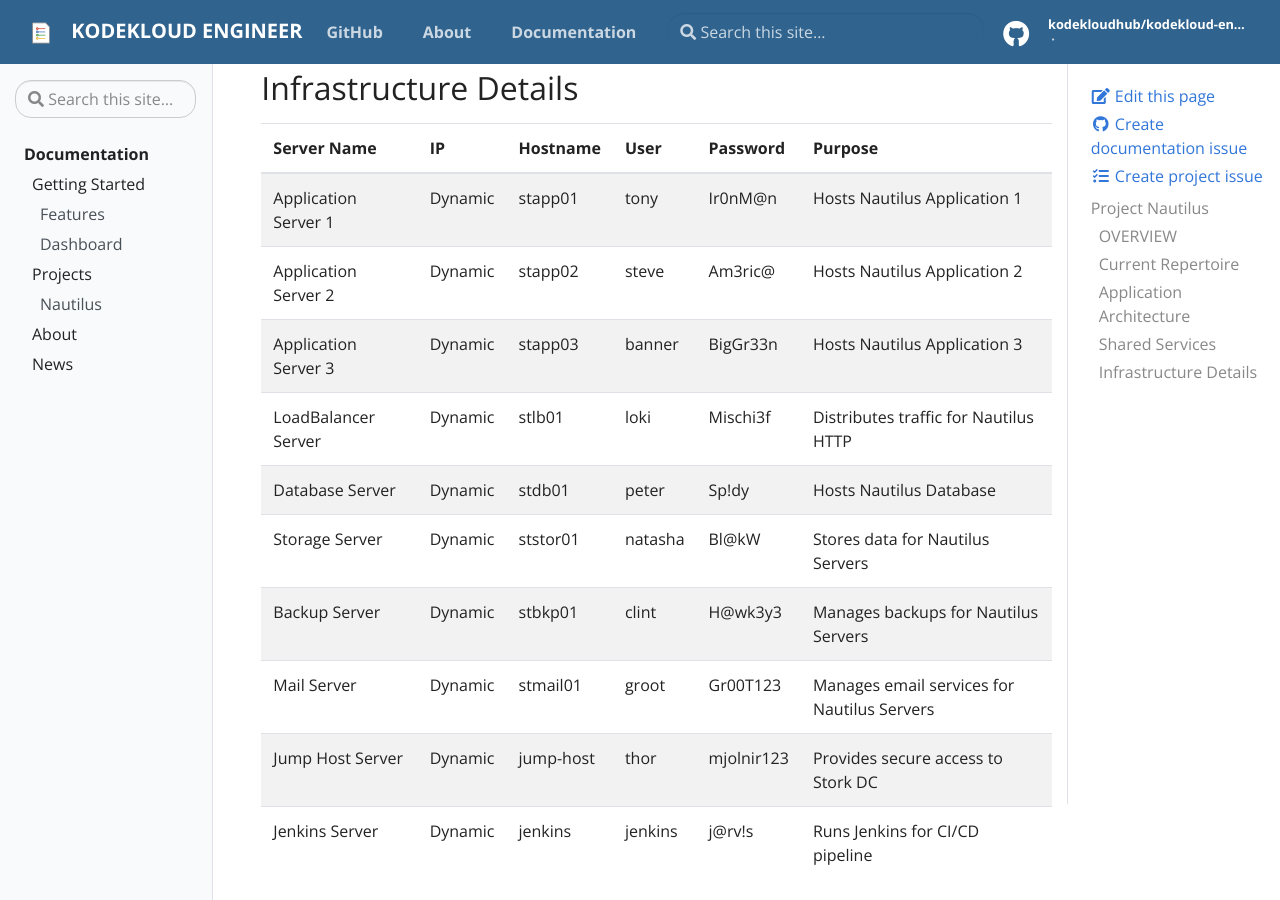
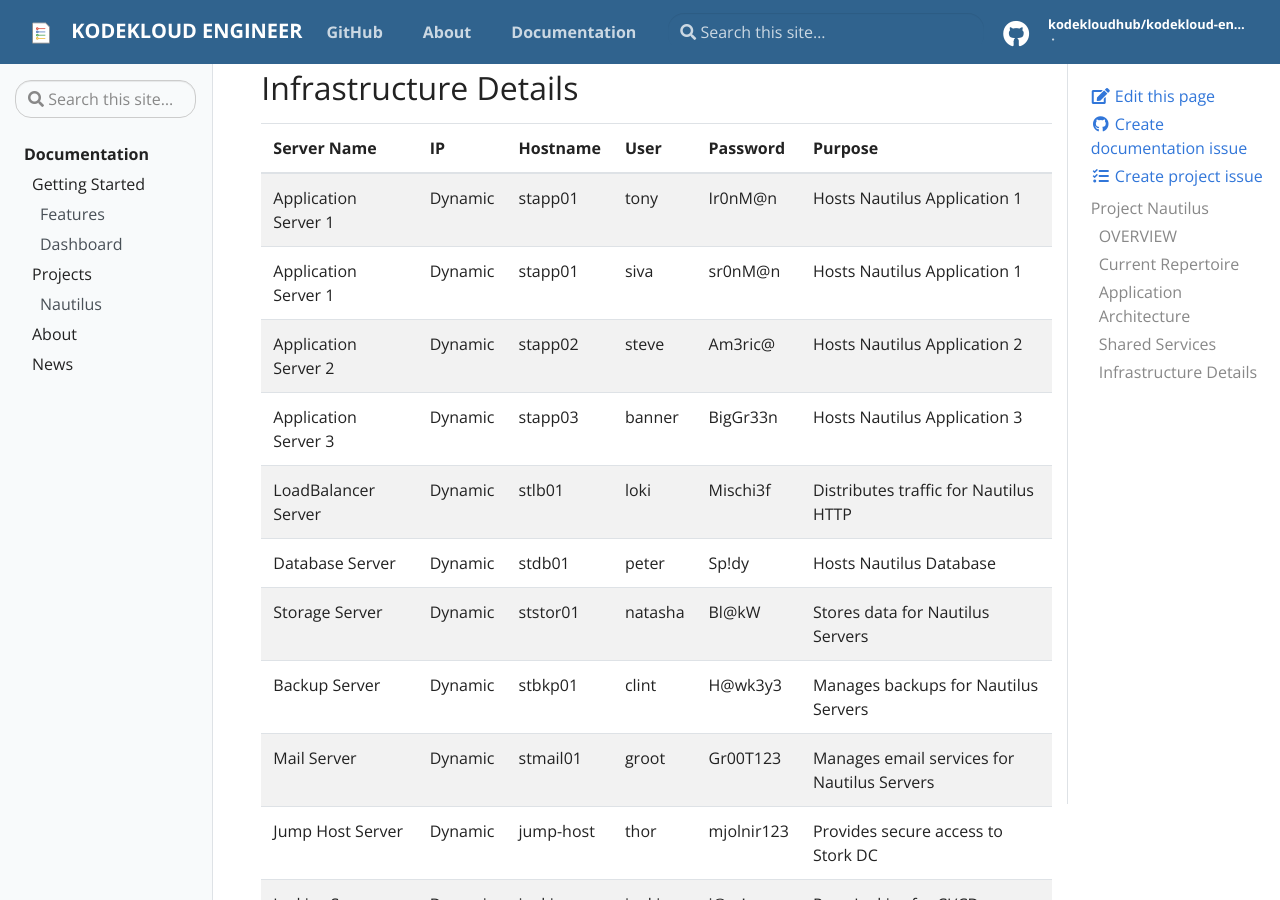
Before and after one commit to kodekloudhub/kodekloud-engineer, a Jekyll site: the page built from _docs/projects/nautilus.md, in a window 1280 px wide and 900 px high, scrolled down 1542 px. Built offline with Jekyll 4.4.1, drawn with Linux system fonts in a browser that asks for light colours.

Commit message:
user siva add in application server 1

```diff
--- a/_docs/projects/nautilus.md
+++ b/_docs/projects/nautilus.md
@@ -43,7 +43,8 @@ The Nautilus is a three-tier application and is deployed in the Stratos Datacent
 
 | **Server Name**            | **IP**   | **Hostname** | **User** | **Password** | **Purpose**                      |
 |:---------------------------|:---------|:-------------|:---------|:-------------|:---------------------------------|
-| Application Server 1       | Dynamic  | stapp01      | tony     | Ir0nM@n      | Hosts Nautilus Application 1     |
+| Application Server 1       | Dynamic  | stapp01      | tony     | Ir0nM@n      | Hosts Nautilus Application 1
+| Application Server 1       | Dynamic  | stapp01      | siva     | sr0nM@n      | Hosts Nautilus Application 1
 | Application Server 2       | Dynamic  | stapp02      | steve    | Am3ric@      | Hosts Nautilus Application 2     |
 | Application Server 3       | Dynamic  | stapp03      | banner   | BigGr33n     | Hosts Nautilus Application 3     |
 | LoadBalancer Server        | Dynamic  | stlb01       | loki     | Mischi3f     | Distributes traffic for Nautilus HTTP |
```
